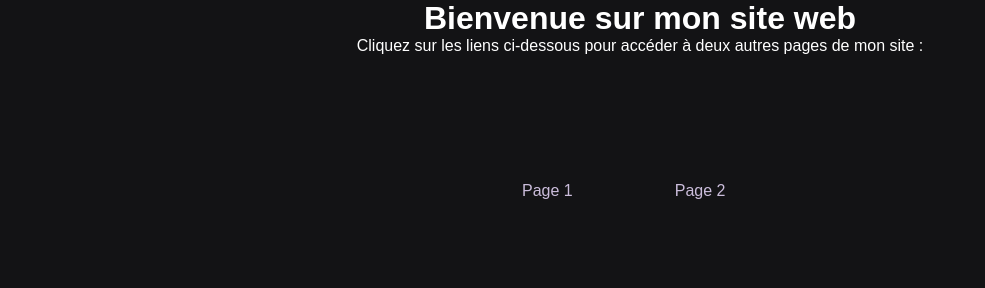
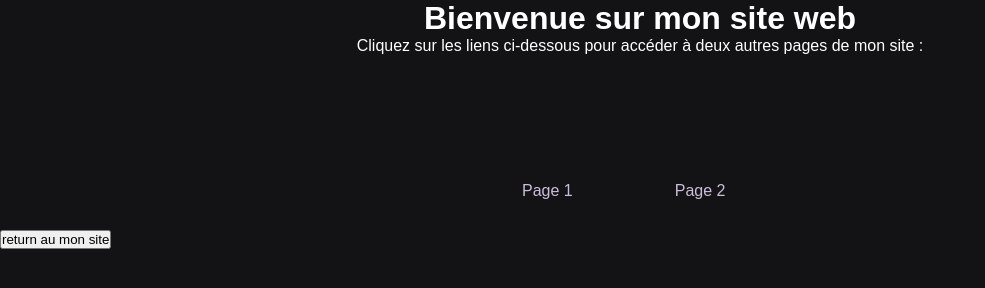
Before and after one commit to amineshx/init_web_gtrL2_tp1, a plain HTML site: page index.html in a window 1280 px wide. Shown: the whole page, without its empty margins (0-985 px from the left). Drawn offline with Linux system fonts and the light colour scheme.

Commit message:
Update index.html

```diff
--- a/index.html
+++ b/index.html
@@ -13,5 +13,8 @@
       <li><a href="./page2.html">Page 2</a></li>
     </ul>
     </div>
+    <div class="button-form">
+      <button id="submit" type="submit">return au mon site </button>
+    </div>
   </body>
 </html>
```
